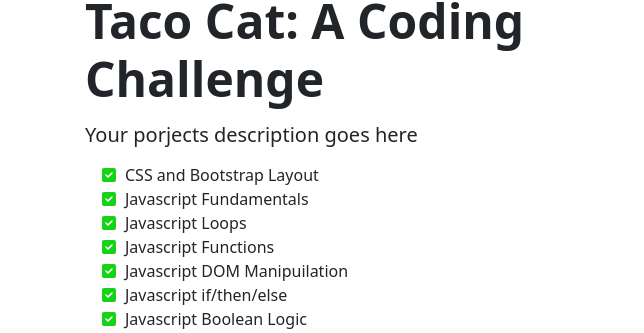
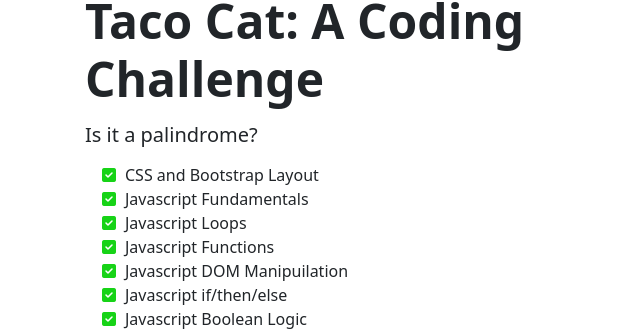
Before and after one commit to chriskmil/TacoCat, a plain HTML site: page index.html in a window 1280 px wide. Shown: the part 116-449 px from the top of the page, 0-644 px from the left. Drawn offline with nearby package versions, Linux system fonts and the light colour scheme.

```diff
--- a/index.html
+++ b/index.html
@@ -55,7 +55,7 @@
             <div class="row">
                 <div class="col-12 col-md-6">
                     <h1 class="display-5 fw-bold mb-3">Taco Cat: A Coding Challenge</h1>
-                    <h4 class="lead">Your porjects description goes here</h4>
+                    <h4 class="lead">Is it a palindrome?</h4>
                     <ul class="fa-ul pt-2">
                         <li><span class="fa-li"><i class="fas fa-check-square checklisticon"></i></span>CSS and
                             Bootstrap Layout</li>
```
